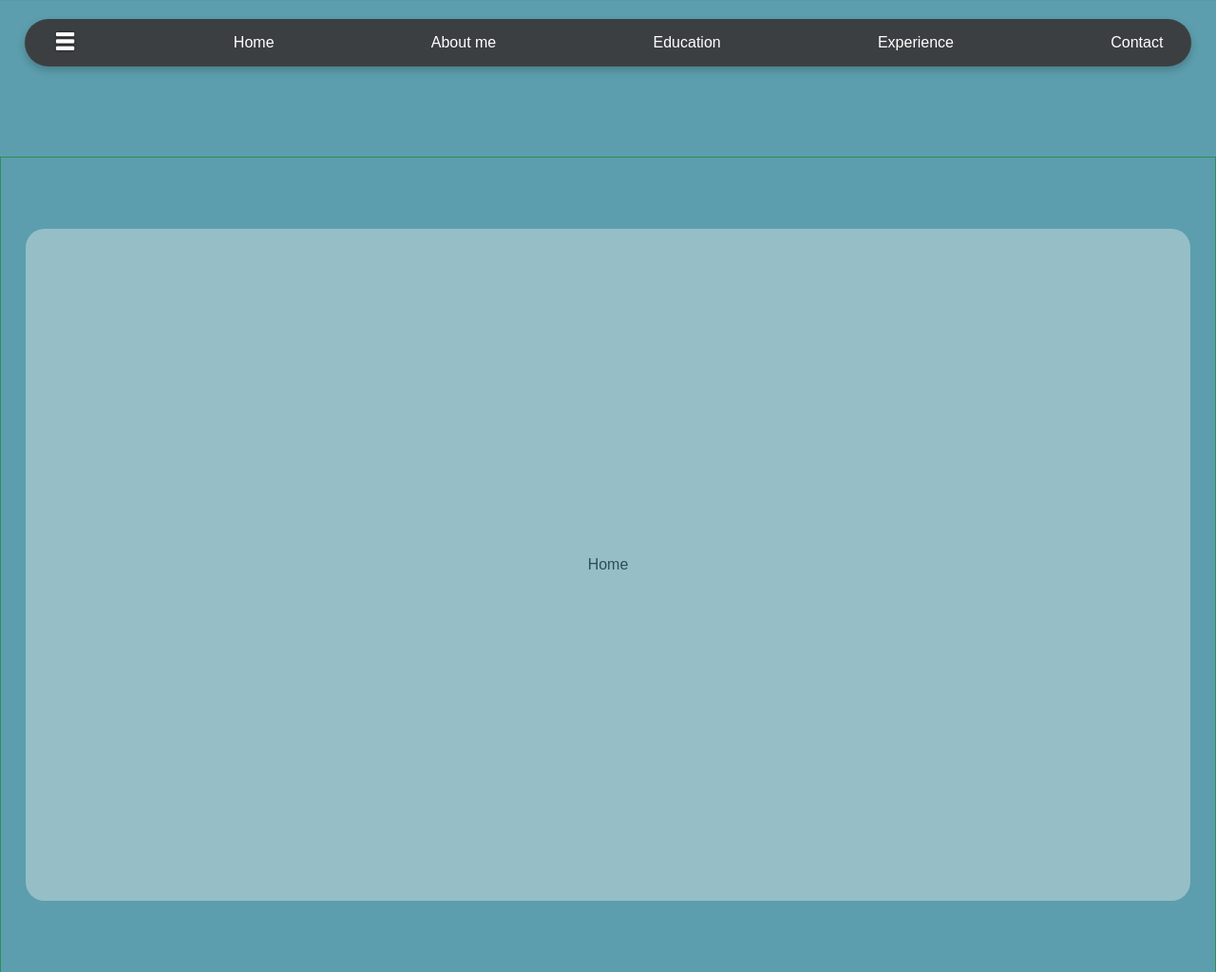
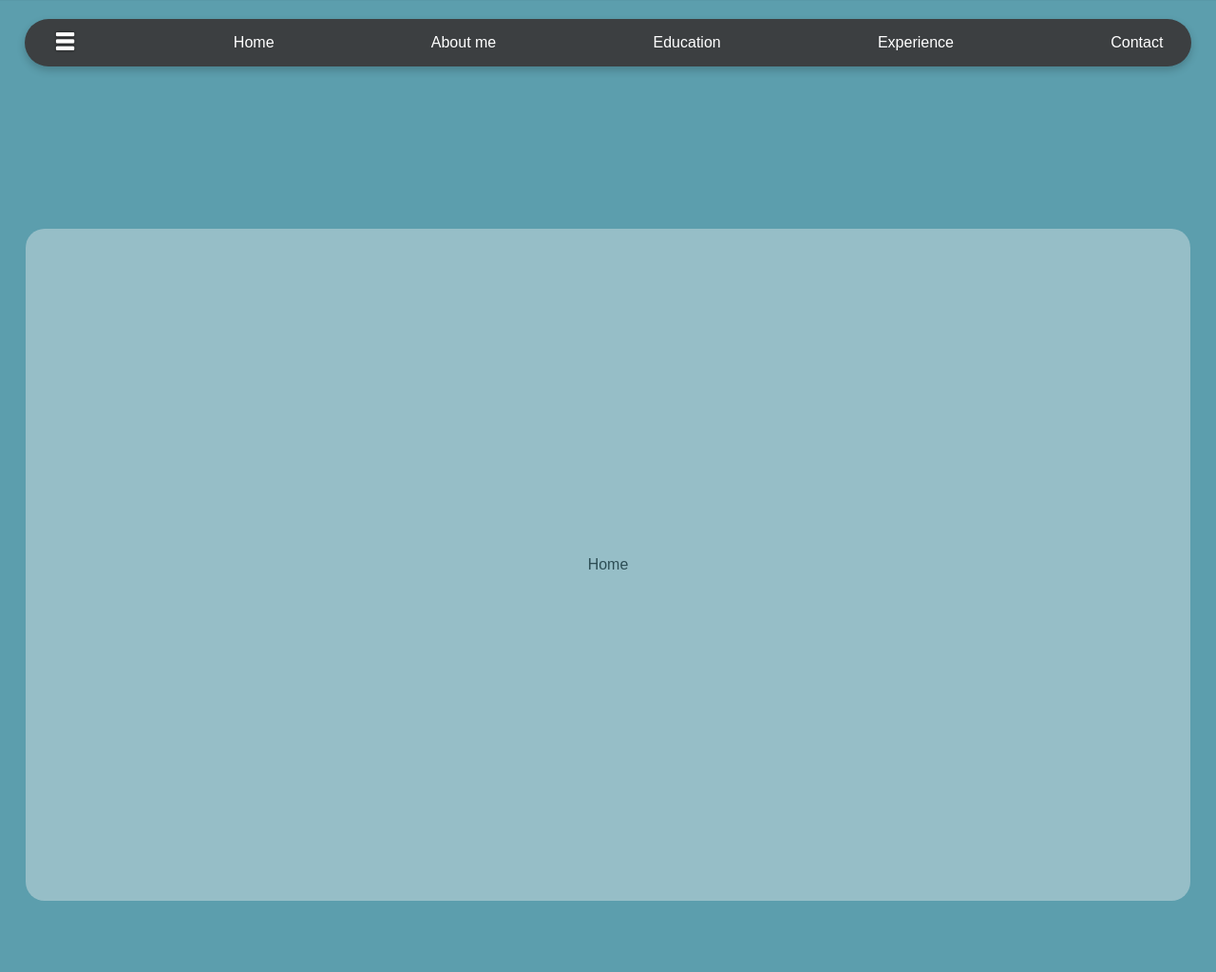
Before and after one commit to mahib1/Portfolio_Project, a plain HTML site: page src/index.html in a window 1280 px wide. Shown: the top 1024 px of the page at 95% size. Drawn offline with Linux system fonts and the light colour scheme.

Commit message:
Using anonymous functions now for js

```diff
--- a/src/css/style.css
+++ b/src/css/style.css
@@ -5,7 +5,7 @@
 }
 
 div.section {
-  border : 0.1px solid green;
+  border : 0.1px solid transparent;
 }
 
 body {
--- a/src/js/scroll.js
+++ b/src/js/scroll.js
@@ -1,5 +1,5 @@
 
-document.addEventListener('DOMContentLoaded', function() {
+document.addEventListener('DOMContentLoaded', () => {
     const sections = document.querySelectorAll('.section');
 
     window.addEventListener('scroll', function() {
@@ -14,7 +14,7 @@ document.addEventListener('DOMContentLoaded', function() {
     });
 
     sections.forEach(section => {
-        section.addEventListener('wheel', function(event) {
+        section.addEventListener('wheel', (event) => {
             event.preventDefault();
             const delta = Math.sign(event.deltaY);
             const currentSectionIndex = [...sections].indexOf(section);
```
